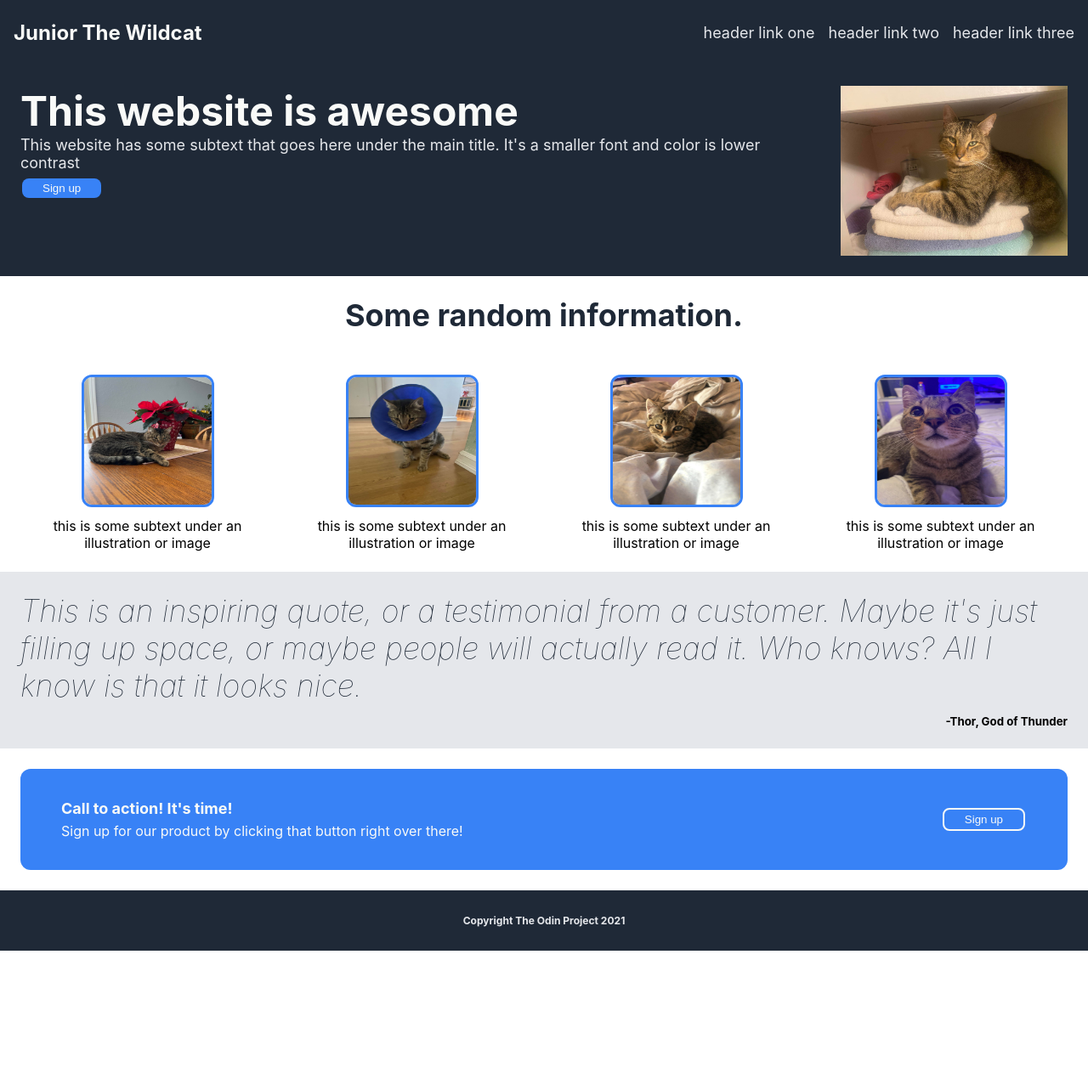
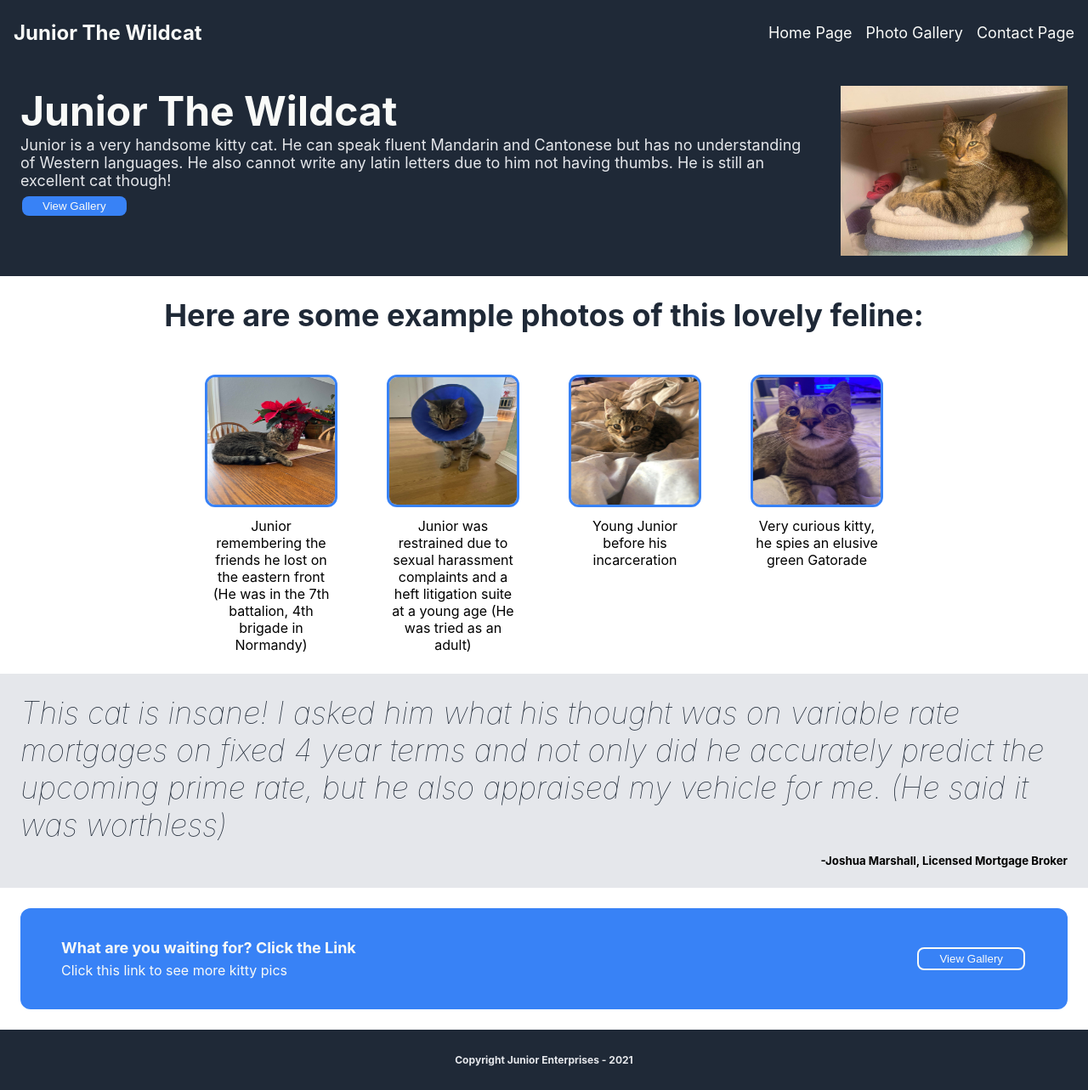
Before and after one commit to jmanginger98/odin-landing-page, a plain HTML site: page index.html in a window 1280 px wide. Shown: the whole page at 85% size. Before the commit the page ends 1119 px from the top, so only its background shows below. Drawn offline with Linux system fonts and the light colour scheme.

Commit message:
Added images, removed copy and changed text to match theme, updated links for future further pages

```diff
--- a/index.html
+++ b/index.html
@@ -10,65 +10,65 @@
 <body>
     <div class="section-01">
         <div class="header">
-            <h3>Junior The Wildcat</h3>
+            <h3><a href="./index.html">Junior The Wildcat</a></h3>
                 <ul>
-                    <li>header link one</li>
-                    <li>header link two</li>
-                    <li>header link three</li>
+                    <li><a href="./index.html">Home Page</a></li>
+                    <li><a href="./index.html">Photo Gallery</a></li>
+                    <li><a href="./index.html">Contact Page</a></li>
                 </ul>
         </div>
         <div class="hero-section">
             <div class="hero-leftside">
-                <h1 class = "hero-text">This website is awesome</h1>
-                    <div class="secondary-text">This website has some subtext that goes here under the main title. It's a smaller font and color is lower contrast</div>
-                    <button class="button-section-01">Sign up</button>
+                <h1 class = "hero-text">Junior The Wildcat</h1>
+                    <div class="secondary-text">Junior is a very handsome kitty cat. He can speak fluent Mandarin and Cantonese but has no understanding of Western languages. He also cannot write any latin letters due to him not having thumbs. He is still an excellent cat though!</div>
+                    <button class="button-section-01"><a href="./index.html">View Gallery</a></button>
             </div>
                 <img class="hero-image" src="./images/Junior_01.jpg" alt="Placeholder Image"></a>
         </div>
     </div>
 
     <div class="section-02">
-        <h2>Some random information.</h2>
+        <h2>Here are some example photos of this lovely feline:</h2>
             <div class="image-line">
                 <div class="image-combo">
                     <img class="image-square" src="./images/Junior_02.jpg" alt="Placeholder Image"></a>
-                        <div class="image-text"> this is some subtext under an illustration or image</div>
+                        <div class="image-text">Junior remembering the friends he lost on the eastern front (He was in the 7th battalion, 4th brigade in Normandy)</div>
                 </div>
                 <div class="image-combo">
                     <img class="image-square" src="./images/Junior_03.jpg" alt="Placeholder Image"></a>
-                        <div class="image-text"> this is some subtext under an illustration or image</div>
+                        <div class="image-text">Junior was restrained due to sexual harassment complaints and a heft litigation suite at a young age (He was tried as an adult)</div>
                 </div>
                 <div class="image-combo">
                     <img class="image-square" src="./images/Junior_04.jpg" alt="Placeholder Image"></a>
-                        <div class="image-text"> this is some subtext under an illustration or image</div>
+                        <div class="image-text">Young Junior before his incarceration</div>
                 </div>
                 <div class="image-combo">
                     <img class="image-square" src="./images/Junior_05.jpg" alt="Placeholder Image"></a>
-                        <div class="image-text"> this is some subtext under an illustration or image</div>
+                        <div class="image-text">Very curious kitty, he spies an elusive green Gatorade</div>
                 </div>
             </div>
     </div>
 
     <div class="section-03">
         <div class="quote">
-            <h4>This is an inspiring quote, or a testimonial from a customer. Maybe it's just filling up space, or maybe people will actually read it. Who knows? All I know is that it looks nice.</h4>
-                <h5 class="signature">-Thor, God of Thunder</h5>
+            <h4>This cat is insane! I asked him what his thought was on variable rate mortgages on fixed 4 year terms and not only did he accurately predict the upcoming prime rate, but he also appraised my vehicle for me. (He said it was worthless)</h4>
+                <h5 class="signature">-Joshua Marshall, Licensed Mortgage Broker</h5>
         </div>
     </div>
 
     <div class="section-04">
         <div class="call-to-action">
             <div class="call-text">
-                <h5 class="call-main-text">Call to action! It's time!</h5>
-                    <div class="call-sub-text">Sign up for our product by clicking that button right over there!</div>
+                <h5 class="call-main-text">What are you waiting for? Click the Link</h5>
+                    <div class="call-sub-text">Click this link to see more kitty pics</div>
             </div>
-                <button class="call-button">Sign up</button>
+                <button class="call-button"><a href="./index.html">View Gallery</a></button>
 
         </div>
     </div>
 
     <div class="footer">
-        <h6>Copyright The Odin Project 2021</h6>
+        <h6>Copyright Junior Enterprises - 2021</h6>
     </div>
 </body>
 </html>
--- a/style.css
+++ b/style.css
@@ -7,6 +7,11 @@ body {
 }
 a {
     text-decoration: none;
+    color: #F9FAF8;
+}
+
+a:hover {
+    color: lightgray;
 }
 
 ul {
@@ -142,15 +147,16 @@ button {
 .image-line {
     display: flex;
     padding: 24px;
-    gap: 12px;
+    gap: 64px;
 }
 
 .image-combo {
     display: flex;
     flex-direction: column;
-    justify-content: center;
+    justify-content: flex;
     align-items: center;
     gap: 12px;
+    max-width: 150px;
 }
 
 .image-text, .image-square {
```
